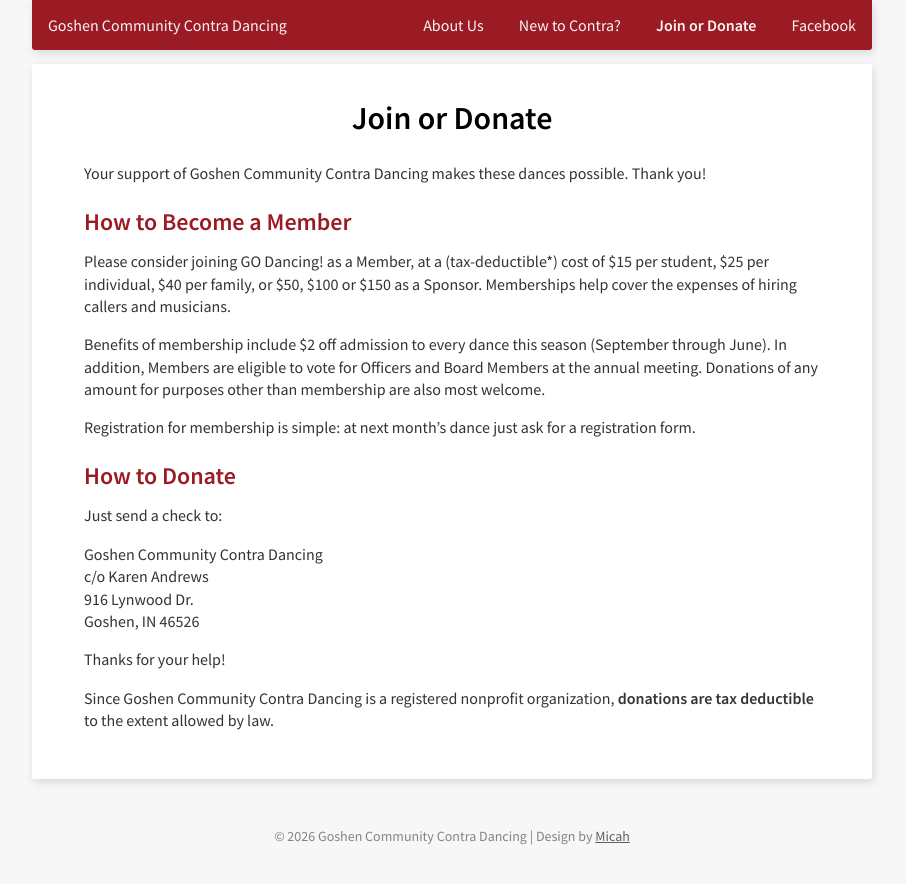
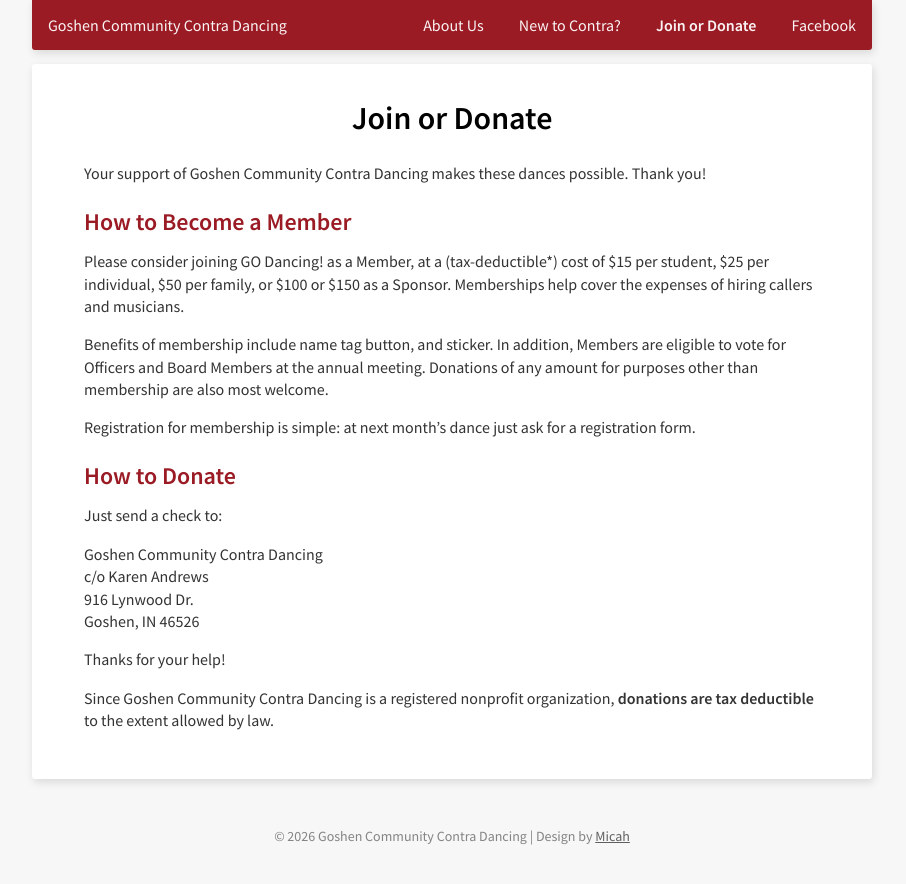
Before and after one commit to godancing/godancing.github.io, a Jekyll site: the page built from join.markdown, in a window 1280 px wide. Shown: the top 884 px of the page, without its empty margins (188-1094 px from the left). Built offline with Jekyll 4.4.1, drawn with Linux system fonts in a browser that asks for light colours.

Commit message:
Update join.markdown
membership information updated

```diff
--- a/join.markdown
+++ b/join.markdown
@@ -7,9 +7,9 @@
 
 ## How to Become a Member
 
-Please consider joining GO Dancing! as a Member, at a (tax-deductible\*) cost of $15 per student, $25 per individual, $40 per family, or $50, $100 or $150 as a Sponsor. Memberships help cover the expenses of hiring callers and musicians.
+Please consider joining GO Dancing! as a Member, at a (tax-deductible\*) cost of $15 per student, $25 per individual, $50 per family, or $100 or $150 as a Sponsor. Memberships help cover the expenses of hiring callers and musicians.
 
-Benefits of membership include $2 off admission to every dance this season (September through June). In addition, Members are eligible to vote for Officers and Board Members at the annual meeting. Donations of any amount for purposes other than membership are also most welcome.
+Benefits of membership include name tag button, and sticker. In addition, Members are eligible to vote for Officers and Board Members at the annual meeting. Donations of any amount for purposes other than membership are also most welcome.
 
 Registration for membership is simple: at next month's dance just ask for a registration form.
 
```
